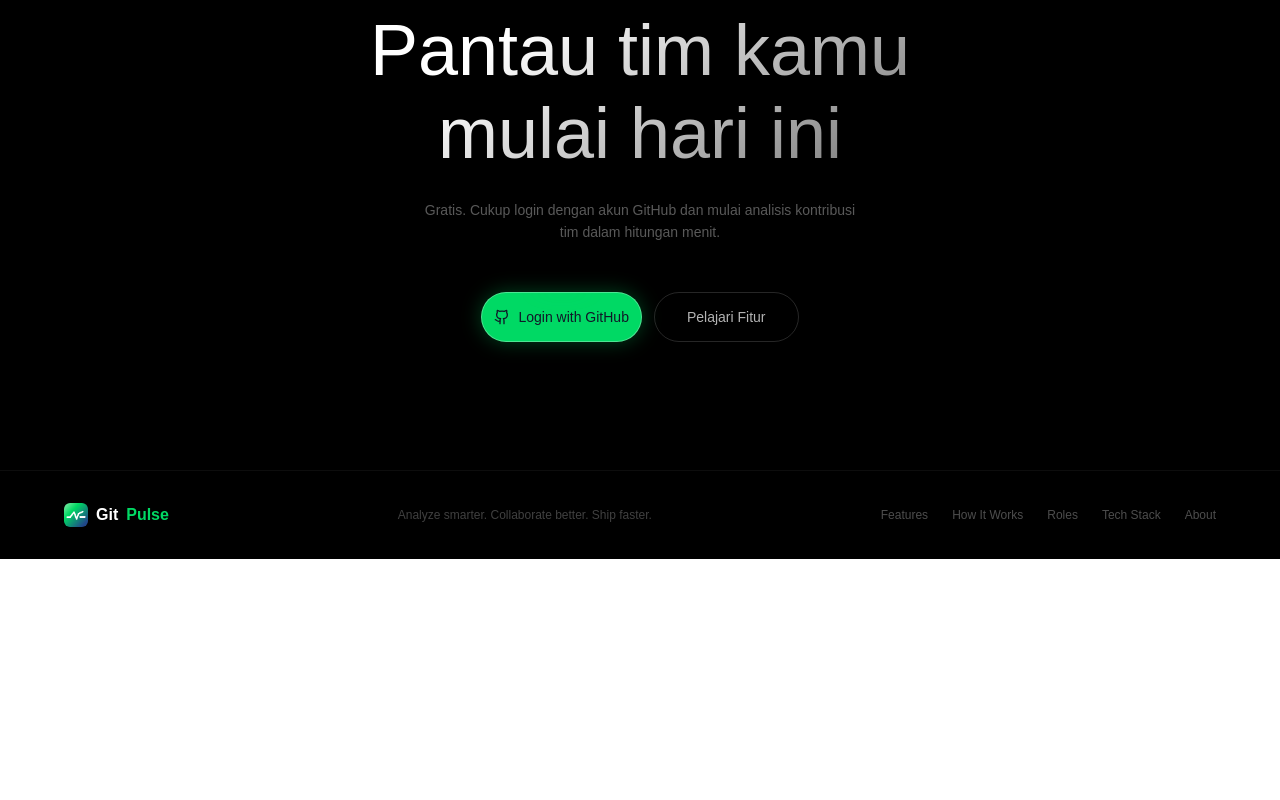
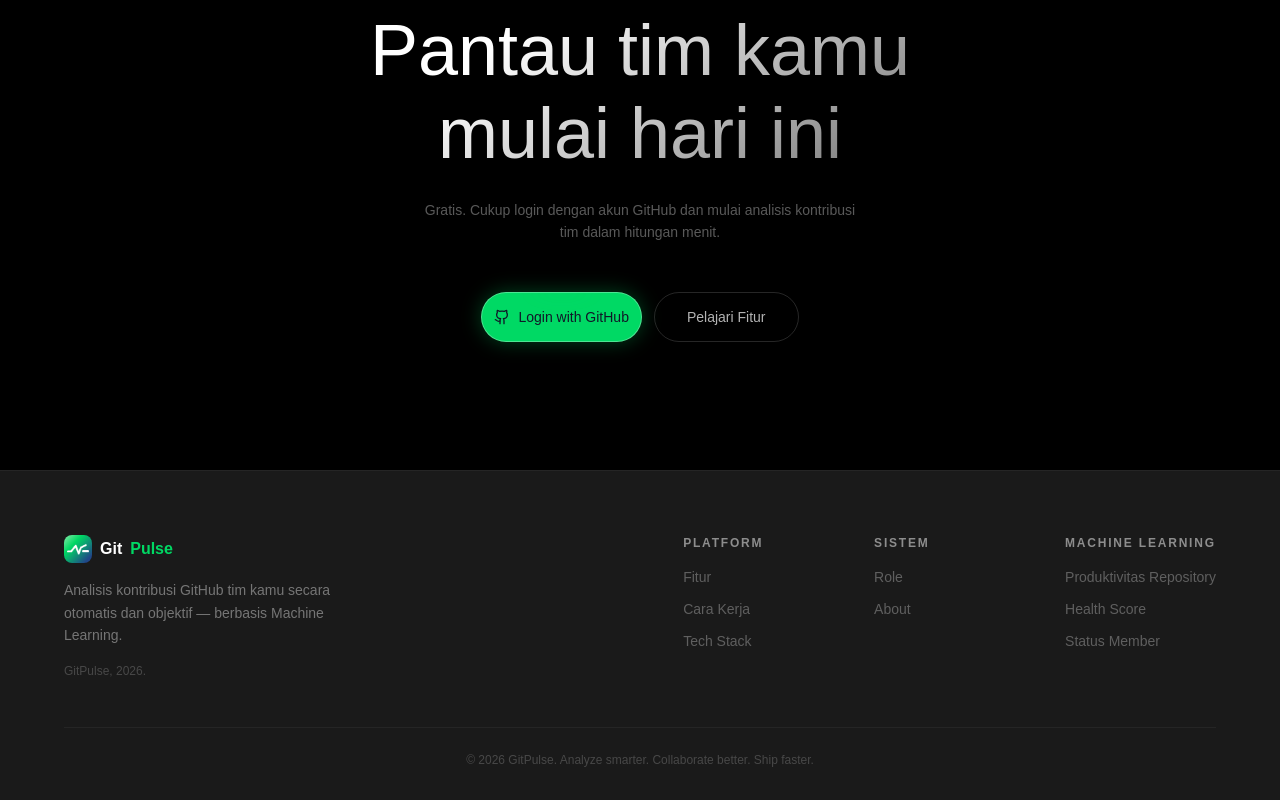
Before and after one commit to dindaatikah211/gitpulse, a Next.js app: page / in a window 1280 px wide. Shown: the part 5329-6129 px from the top of the page. Before the commit the page ends 5888 px from the top, so only its background shows below. Built offline with nearby package versions, Linux system fonts and the light colour scheme; a web font is replaced by a local one.

Commit message:
refactor(landing): change footer landing

```diff
--- a/src/features/landing/components/landing-footer.tsx
+++ b/src/features/landing/components/landing-footer.tsx
@@ -4,14 +4,8 @@ import Image from "next/image";
 import Link from "next/link";
 import { motion } from "framer-motion";
 import { fadeIn } from "../contants/landing-animations";
-
-const NAV_LINKS = [
-  { label: "Features",      href: "#features"    },
-  { label: "How It Works", href: "#how-it-works" },
-  { label: "Roles",       href: "#roles"        },
-  { label: "Tech Stack", href: "#tech"         },
-  { label: "About",      href: "#about"        },
-];
+import { Separator } from "@/shared/components/ui/separator";
+import { NAV_COLUMNS } from "../contants/footer";
 
 export function LandingFooter() {
   return (
@@ -20,25 +14,45 @@ export function LandingFooter() {
       initial="hidden"
       whileInView="visible"
       viewport={{ once: true }}
-      className="bg-black border-t border-white/5 px-[5%] py-8"
-    >
-      <div className="max-w-6xl mx-auto flex flex-wrap items-center justify-between gap-4">
-        <Link href="/" className="flex items-center gap-2 font-bold text-base text-white">
-          <Image src="/logo.png" alt="GitPulse" width={24} height={24} className="rounded-sm" />
-          Git<span className="text-[#00d964]">Pulse</span>
-        </Link>
+      className="bg-white/10 border-t border-white/5 px-[5%] pt-16 pb-8">
+      <div className="max-w-6xl mx-auto">
+        <div className="grid grid-cols-1 md:grid-cols-[1fr_auto] gap-12 mb-12">
+          <div className="max-w-xs">
+            <Link href="/" className="flex items-center gap-2 font-bold text-base text-white mb-4">
+              <Image src="/logo.png" alt="GitPulse" width={28} height={28} className="rounded-md" />
+              Git<span className="text-[#00d964]">Pulse</span>
+            </Link>
+            <p className="text-white/40 text-sm leading-relaxed font-light">
+              Analisis kontribusi GitHub tim kamu secara otomatis dan objektif — berbasis Machine Learning.
+            </p>
+            <p className="text-white/20 text-xs mt-4">GitPulse, 2026.</p>
+          </div>
 
-        <p className="text-white/25 text-xs">
-          Analyze smarter. Collaborate better. Ship faster.
+          <div className="grid grid-cols-3 gap-10">
+            {NAV_COLUMNS.map(({ title, links }) => (
+              <div key={title}>
+                <p className="text-white/50 text-xs font-semibold uppercase tracking-[0.15em] mb-4">{title}</p>
+                <div className="flex flex-col gap-3">
+                  {links.map(({ label, href }) => (
+                    <a
+                      key={label}
+                      href={href}
+                      className="text-white/30 hover:text-white/60 text-sm transition-colors"
+                    >
+                      {label}
+                    </a>
+                  ))}
+                </div>
+              </div>
+            ))}
+          </div>
+        </div>
+
+        <Separator className="bg-white/5 mb-6" />
+
+        <p className="text-white/20 text-xs text-center">
+          © 2026 GitPulse. Analyze smarter. Collaborate better. Ship faster.
         </p>
-
-        <div className="flex items-center gap-6">
-          {NAV_LINKS.map(({ label, href }) => (
-            <a key={label} href={href} className="text-white/30 hover:text-white/60 text-xs transition-colors">
-              {label}
-            </a>
-          ))}
-        </div>
       </div>
     </motion.footer>
   );
--- /dev/null
+++ b/src/features/landing/contants/footer.ts
@@ -0,0 +1,25 @@
+export const NAV_COLUMNS = [
+  {
+    title: "Platform",
+    links: [
+      { label: "Fitur",      href: "#features"    },
+      { label: "Cara Kerja", href: "#how-it-works" },
+      { label: "Tech Stack", href: "#tech"         },
+    ],
+  },
+  {
+    title: "Sistem",
+    links: [
+      { label: "Role",  href: "#roles" },
+      { label: "About", href: "#about" },
+    ],
+  },
+  {
+    title: "Machine Learning",
+    links: [
+      { label: "Produktivitas Repository", href: "#features" },
+      { label: "Health Score",             href: "#features" },
+      { label: "Status Member",            href: "#features" },
+    ],
+  },
+];
```
